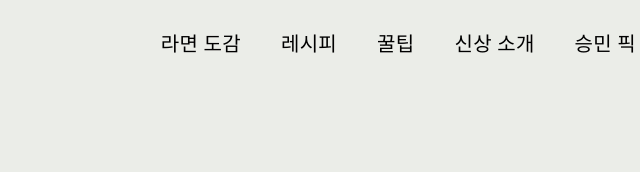
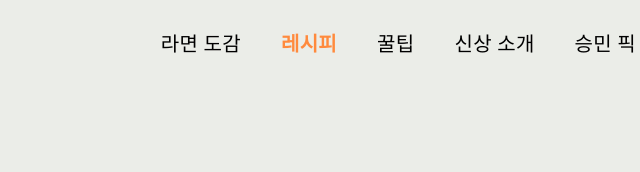
Before and after one commit to sm507noh/Slurpy.github.io, a plain HTML site: page recipe.html in a window 1280 px wide. Shown: the top 172 px of the page, 594-1234 px from the left. Drawn offline with Linux system fonts and the light colour scheme.

Commit message:
Update recipe.html

```diff
--- a/recipe.html
+++ b/recipe.html
@@ -15,7 +15,7 @@
         <nav class="nav">
             <ul>
                 <li><a href="collection.html">라면 도감</a></li>
-                <li><a href="recipe.html">레시피</a></li>
+                <li class="active"><a href="recipe.html">레시피</a></li>
                 <li><a href="tip.html">꿀팁</a></li>
                 <li><a href="new.html">신상 소개</a></li>
                 <li><a href="pick.html">승민 픽</a></li>
```
Lines whose indentation alone changed are shown as unchanged.
